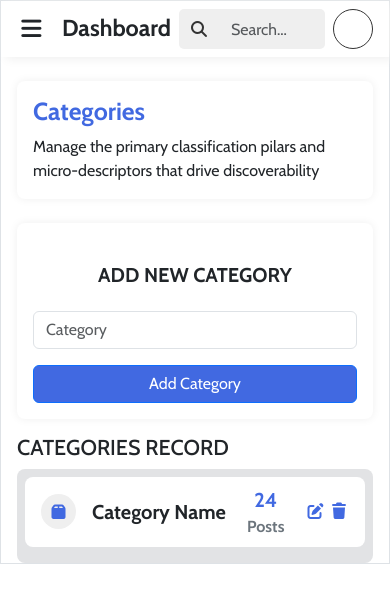
After one commit to ALI-RAZA816/Blog_Website_Project, a PHP site: page /admin/dashboard/category.php in a window 390 px wide. The commit adds this page. Shown: the top 603 px of the page. Run offline with PHP 8.4, Linux system fonts and the light colour scheme; some libraries are stand-ins or nearby versions.

Commit message:
add category page in dashboard and also completed design code with responsiveness

```diff
--- /dev/null
+++ b/admin/dashboard/category.php
@@ -0,0 +1,45 @@
+<div class="cotainer-fluid">
+    <div class="row g-0">
+        <div class="col-lg-2 vh-100 bg-white sidebar px-3 py-4">
+            <i class='fa-solid fa-angle-right' id='dashboard-angle-right'></i>
+            <?php include "sidebar.php" ?>
+        </div>
+        <div class="col-lg-10 border">
+            <?php include "header.php" ?>
+            <div class="row p-0 px-3 g-0" >
+                <div class="col-12 bg-white rounded-3 px-3 py-3 my-4" style='box-shadow:0 0 10px #efefef;'>
+                    <h2 class='fs-2 fw-bold m-0 category'>Categories</h2>
+                    <p class='mb-0 mt-2'>Manage the primary classification pilars and micro-descriptors that drive discoverability</p>
+                </div>
+            </div>
+            <div class="row px-3 p-0 g-0">
+                <div class="col-md-3 rounded-3 bg-white p-3 add-category">
+                    <h2 class='fs-5 my-4 fw-bold text-center text-uppercase'>Add New Category</h2>
+                    <form action="">
+                        <input type="text" placeholder='Category' class='form-control'>
+                        <button class='btn btn-primary mt-3 d-block w-100 addcatBtn'>Add Category</button>
+                    </form>
+                </div>
+                <div class="col-md-8 ms-md-3 mt-3 mt-md-0">
+                    <h2 class='fs-4 text-uppercase'>Categories Record</h2>
+                    <div class="row bg-secondary-subtle rounded-3 p-2 p-0 g-0">
+                        <div class="col-12 mb-2 d-flex justify-content-between align-items-center rounded-3 bg-white px-3 py-2">
+                            <div class='d-flex align-items-center'>
+                                <i class="fa-solid fa-box me-3"></i>
+                                <h5 class='mb-0 fw-bold'>Category Name</h5>
+                            </div>
+                            <div class='d-flex flex-column align-items-center'>
+                                <span class='m-0 fs-5 post-number fw-bold'>24</span>
+                                <span class='m-0 fw-bold text-secondary post-text'>Posts</span>
+                            </div>
+                            <div>
+                                <i class='fa-solid fa-edit'></i>
+                                <i class='fa-solid fa-trash'></i>
+                            </div>
+                        </div>
+                    </div>
+                </div>
+            </div>
+        </div>
+    </div>
+</div>
--- a/admin/dashboard/header.php
+++ b/admin/dashboard/header.php
@@ -1,5 +1,5 @@
 <header class='d-flex py-2 justify-content-between align-items-center px-3' id="header">
-    <h2 class='fw-bold fs-3 mb-0 text-secondary me-2 d-flex align-items-center'><i class='fa-solid fa-bars text-dark me-lg-0 me-3 d-lg-none dashboard-bars' style='cursor:pointer;'></i>Dashboard</h2>
+    <h2 class='fw-bold fs-3 mb-0 text-dark me-2 d-flex align-items-center'><i class='fa-solid fa-bars text-dark me-lg-0 me-3 d-lg-none dashboard-bars' style='cursor:pointer;'></i>Dashboard</h2>
     <div class='accounts d-flex justify-content-between align-items-center'>
         <div class='d-flex justify-content-between align-items-center search-bar'>
             <i class='fa-solid fa-magnifying-glass search-icon'></i>
--- a/admin/dashboard/sidebar.php
+++ b/admin/dashboard/sidebar.php
@@ -21,10 +21,13 @@
         <h1 class='fs-5 mb-3 text-dark fw-bold'>The Editorial Architect</h1>
         <ul class="nav flex-column sidebar-ul">
             <li class="nav-item">
-                <a class="nav-link text-secondary rounded-1 mb-1 d-flex align-items-center" aria-current="page" href="index.php"><i class="fa-solid fa-shapes me-2"></i>Dashboard</a>
+                <a class="nav-link text-secondary rounded-1 mb-1 d-flex align-items-center" aria-current="page" href="index.php"><i class="fa-solid fa-bars-progress"></i>Dashboard</a>
             </li>
             <li class="nav-item">
                 <a class="nav-link text-secondary rounded-1 mb-1 d-flex align-items-center" href="post.php"><i class="fa-solid fa-receipt me-2"></i>Posts</a>
+            </li>
+            <li class="nav-item">
+                <a class="nav-link text-secondary rounded-1 mb-1 d-flex align-items-center" href="category.php"><i class="fa-solid fa-shapes me-2"></i>Categories</a>
             </li>
         </ul>
     </div>
--- a/css/style.css
+++ b/css/style.css
@@ -261,6 +261,7 @@ body{
 }
 
 .recent-post,
+.category,
 .recent-user{
     color: royalblue ;
 }
@@ -311,3 +312,27 @@ body{
     cursor: pointer;
     color: royalblue;
 }
+
+.add-category{
+    box-shadow: 0 0 10px #efefef;
+}
+
+.addcatBtn{
+    background-color: royalblue;
+    color: #fff;
+}
+
+.fa-box{
+    height: 35px;
+    width: 35px;
+    border-radius:100%;
+    display: flex;
+    justify-content: center;
+    align-items: center;
+    color: royalblue;
+    background-color: #efefef;
+}
+
+.post-number{
+    color: royalblue;
+}
```
Also changed, not shown: admin/index.php (deleted).
